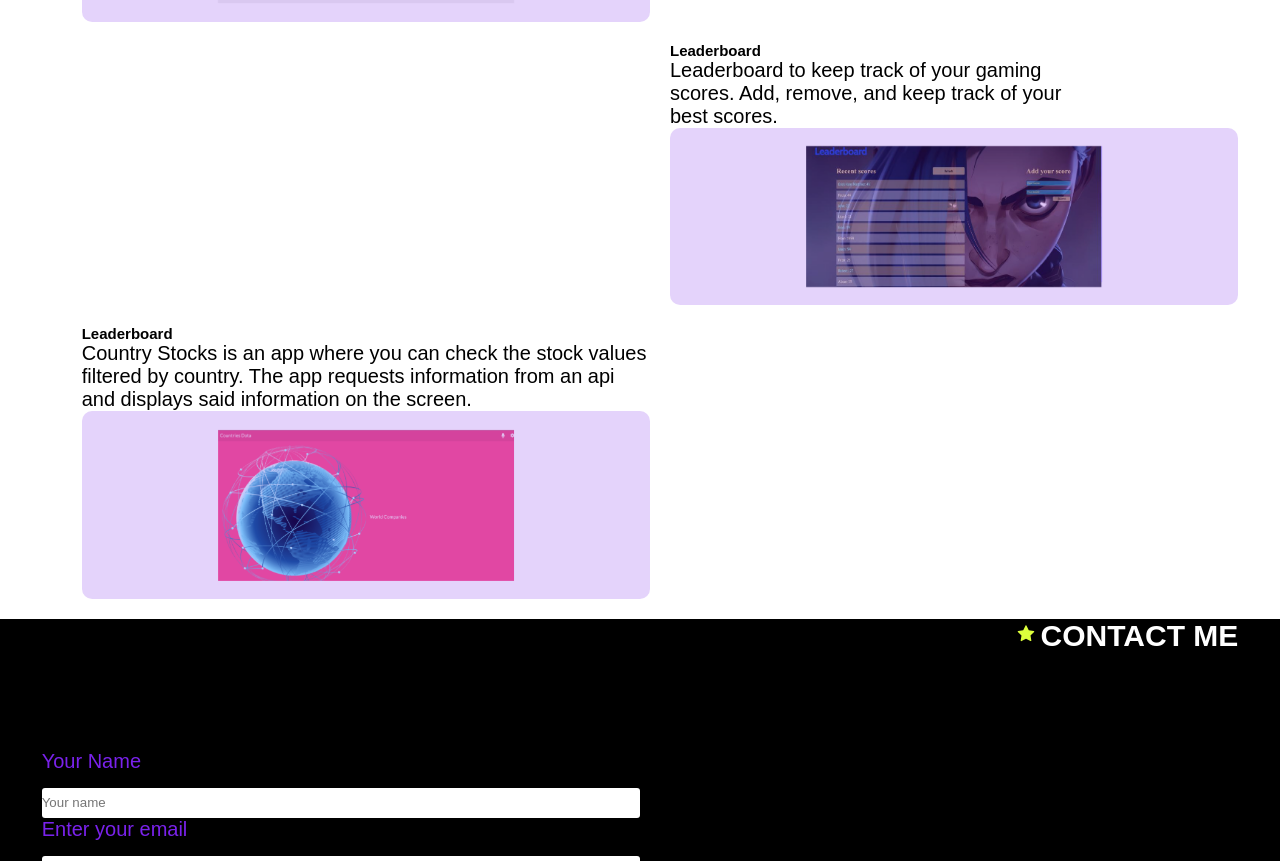
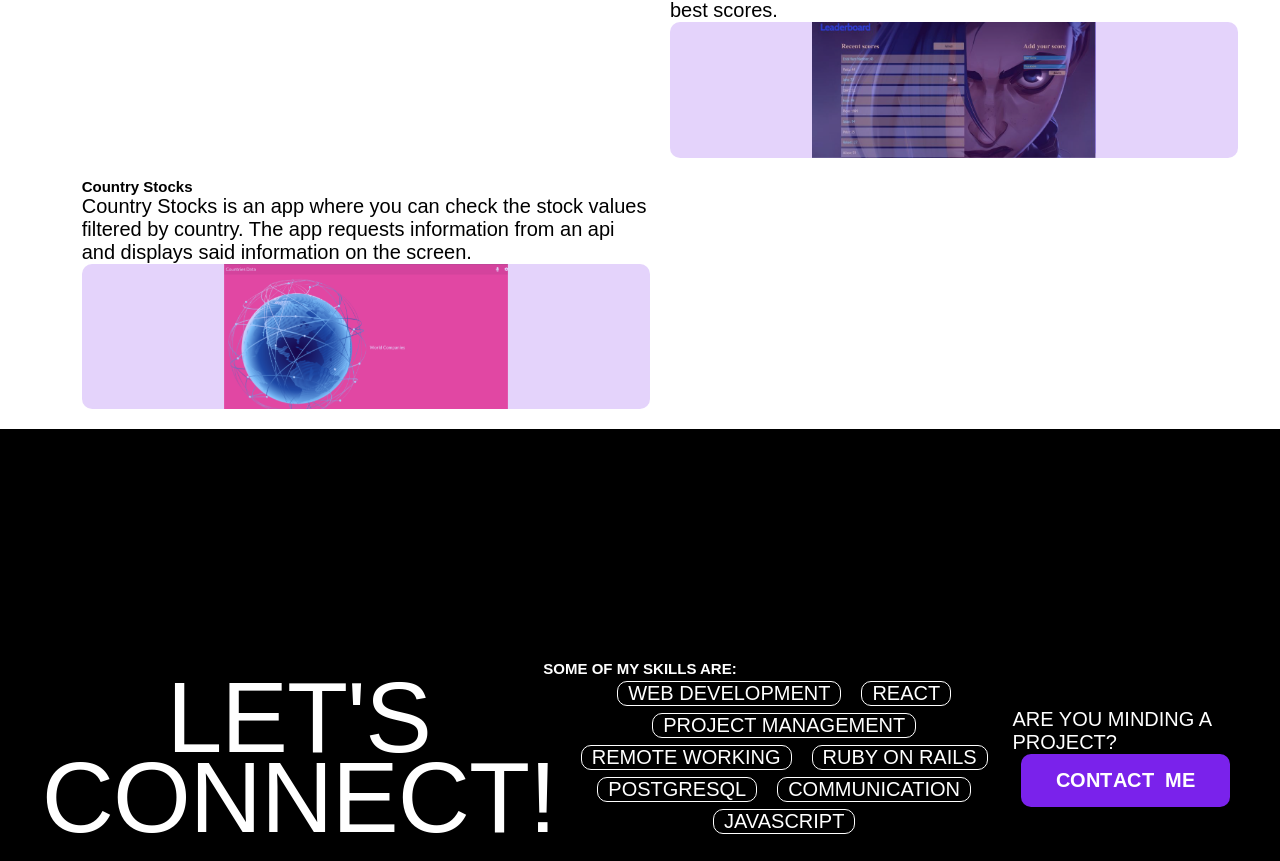
Before and after one commit to erickhansx/portfolio-nv, a React (Create React App) app: page / in a window 1280 px wide. Shown: the part 1842-2703 px from the top of the page. Built offline with nearby package versions, Linux system fonts and the light colour scheme; a web font is replaced by a local one.

Commit message:
Add skills section with CTA, change size modal image

```diff
--- a/src/App.js
+++ b/src/App.js
@@ -6,6 +6,7 @@ import Projects from './components/Projects/Projects';
 import DropdownMenu from './components/UI/DropdownMenu';
 import Navbar from './components/UI/Navbar';
 import NavItem from './components/UI/NavItem';
+import CTA from './components/CTA/CTA';
 
 function App() {
   return (
@@ -18,6 +19,7 @@ function App() {
       <Intro />
       <About />
       <Projects />
+      <CTA />
       <ContactForm />
     </Fragment>
   );
--- a/src/components/About/About.jsx
+++ b/src/components/About/About.jsx
@@ -17,8 +17,11 @@ const About = () => {
             lies in minimal and brutalist design, and I have expertise in React,
             JavaScript, HTML, CSS, Ruby on Rails, and GitHub. When I'm not
             coding, I love to spend time in nature, indulge in some delicious
-            pizza, and appreciate different forms of art. Let's build something
-            great together!
+            pizza, and appreciate different forms of art. As a strategic thinker
+            and confident communicator, I can learn new things quickly and
+            collaborate effectively with remote teams. Mentoring 5+ junior
+            developers to achieve concrete goals on tight deadlines with a
+            success rate of 98%. Let's build something great together!
           </p>
           <LinksAnimation />
         </div>
--- /dev/null
+++ b/src/components/CTA/CTA.jsx
@@ -0,0 +1,39 @@
+import classes from './CTA.module.scss';
+import Button from '../UI/Button';
+import SectionWrapper from '../Layout/SectionWrapper';
+
+const CTA = () => {
+  return (
+    <SectionWrapper styles={'height-80 flex'}>
+      <div className={classes['lets-connect']}>
+        <h1 className={classes.header}>
+          <span className={classes.lets}>Let's</span>{' '}
+          <span className={classes.connect}>Connect!</span>
+        </h1>
+        <div className={classes.skillsh}>
+          <h1>Some of my skills are:</h1>
+        </div>
+        <div className={classes.skills}>
+          <span className={classes.circular}>Web Development</span>
+          <span className={classes.circular}>React</span>
+          <span className={classes.circular}>Project Management</span>
+          <span className={classes.circular}>Remote Working</span>
+          <span className={classes.circular}>Ruby on Rails</span>
+          <span className={classes.circular}>Postgresql</span>
+          <span className={classes.circular}>Communication</span>
+          <span className={classes.circular}>JavaScript</span>
+        </div>
+        <div className={classes.cta}>
+          <span className={classes['cta-span']}>
+            Are you minding a project?
+          </span>
+          <a href="#contact" className={classes.button}>
+            <Button>Contact Me</Button>
+          </a>
+        </div>
+      </div>
+    </SectionWrapper>
+  );
+};
+
+export default CTA;
--- /dev/null
+++ b/src/components/CTA/CTA.module.scss
@@ -0,0 +1,72 @@
+.lets-connect {
+  color: white;
+  text-transform: uppercase;
+
+  @media only screen and (min-width: 900px) {
+    display: grid;
+    grid-template-areas: 'b1 b1 b1 b1' 't1 t2 t2 t4';
+  }
+}
+
+.header {
+  display: flex;
+  flex-direction: column;
+  line-height: 0.8;
+  justify-self: center;
+
+  & span {
+    font-size: 8rem;
+    font-weight: 200;
+    word-spacing: 0.2;
+    letter-spacing: -1px;
+    text-align: center;
+
+    @media only screen and (min-width: 768px) {
+      font-size: 10rem;
+    }
+  }
+}
+
+.lets {
+  grid-area: t1;
+}
+
+.skills {
+  grid-area: t2;
+  display: flex;
+  flex-wrap: wrap;
+  align-items: center;
+  justify-content: center;
+}
+
+.cta {
+  display: flex;
+  flex-direction: column;
+  justify-content: center;
+  grid-area: t4;
+
+  @media only screen and (min-width: 600px) {
+    flex-direction: column;
+  }
+}
+
+.circular {
+  border: 1px solid #fff;
+  border-radius: 1rem;
+  padding: 0 1rem;
+  margin: 0 1rem;
+}
+
+.skillsh {
+  color: #fff;
+  grid-area: b1;
+  display: flex;
+  justify-content: center;
+  align-items: center;
+}
+
+.button {
+  display: flex;
+  justify-content: center;
+  align-items: center;
+}
--- a/src/components/Contact/ContactForm.module.scss
+++ b/src/components/Contact/ContactForm.module.scss
@@ -24,6 +24,7 @@
 
     & input,
     textarea {
+      background-color: rgba(221, 255, 60, 0.2);
       border: none;
       border-radius: 3px;
     }
@@ -50,7 +51,7 @@
     display: flex;
     align-items: center;
     gap: 0.5rem;
-    color: #fff;
+    color: #000;
     font-size: 3rem;
     text-transform: uppercase;
     & span {
--- a/src/components/Projects/Modal.module.scss
+++ b/src/components/Projects/Modal.module.scss
@@ -91,6 +91,7 @@
     background-color: #7a22eb;
     font-size: 2.5rem;
     color: #ddff3c;
+    text-align: center;
   }
 
   & span {
--- a/src/components/Projects/Projects.jsx
+++ b/src/components/Projects/Projects.jsx
@@ -48,7 +48,7 @@ const Projects = () => {
       livePage: 'https://erickhansx.github.io/leaderboard/dist/',
     },
     {
-      title: 'Leaderboard',
+      title: 'Country Stocks',
       description:
         'Country Stocks is an app where you can check the stock values filtered by country. The app requests information from an api and displays said information on the screen.',
       short:
--- a/src/components/Projects/Projects.module.scss
+++ b/src/components/Projects/Projects.module.scss
@@ -10,9 +10,8 @@
 
 img {
   max-width: 80%;
-  max-height: 80%;
   @media only screen and (min-width: 768px) {
-    max-width: 65%;
+    max-width: 50%;
   }
 }
 
```
